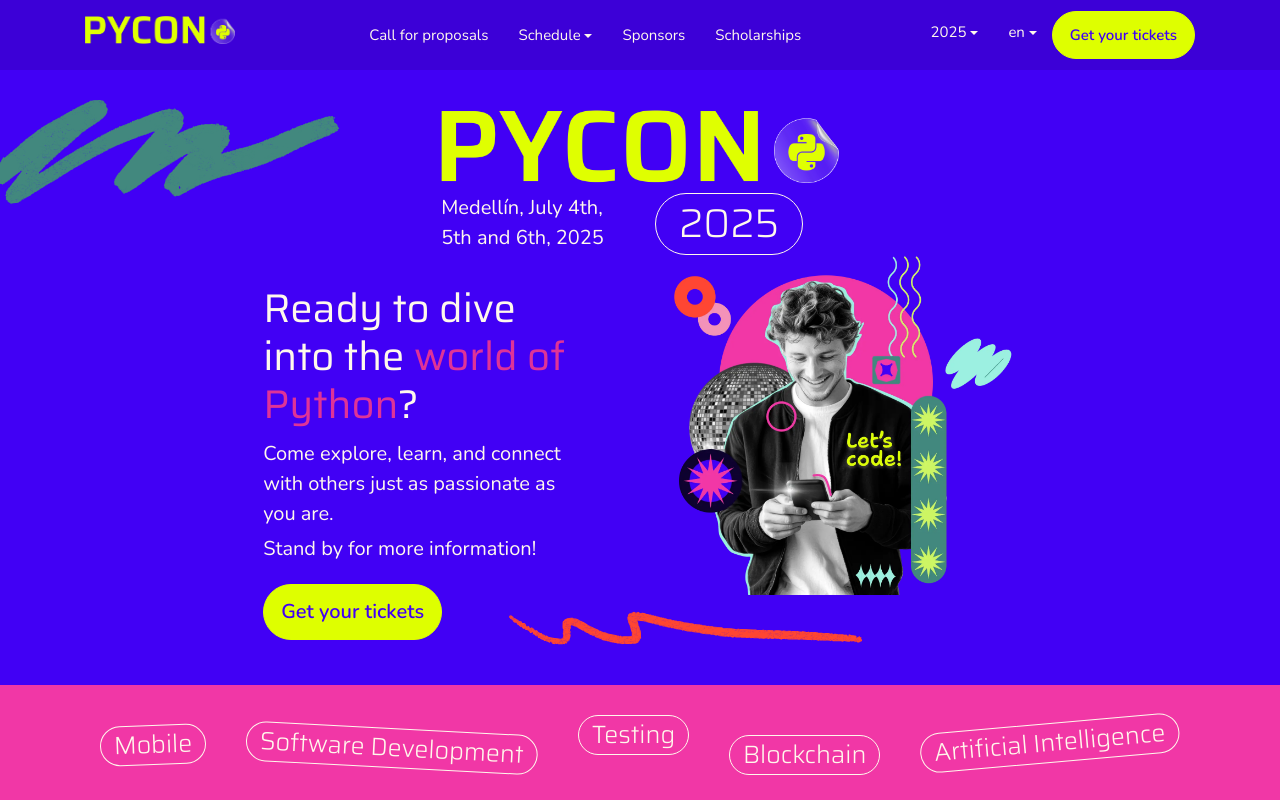
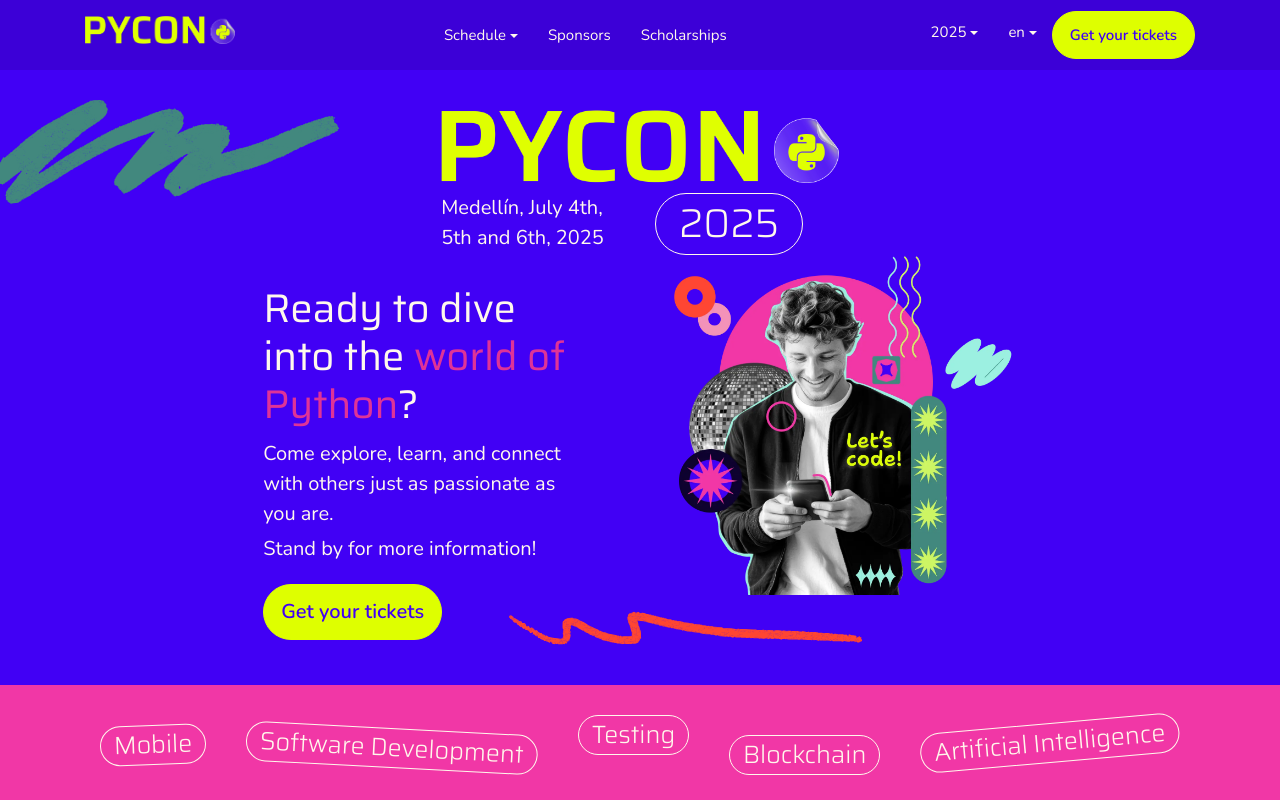
Before and after one commit to PyConColombia/website-2025, a React (Vite) app: page / in a window 1280 px wide. Shown: the top 800 px of the page. Built offline with nearby package versions, Linux system fonts and the light colour scheme; a web font is replaced by a local one.

Commit message:
Remove link to CFP

```diff
--- a/src/components/NavbarCustom.jsx
+++ b/src/components/NavbarCustom.jsx
@@ -1,6 +1,6 @@
 import { useContext } from 'react';
 import { PropTypes } from 'prop-types';
-import { NavLink, Link } from 'react-router-dom';
+import { NavLink } from 'react-router-dom';
 import Container from 'react-bootstrap/Container';
 import Nav from 'react-bootstrap/Nav';
 import Navbar from 'react-bootstrap/Navbar';
@@ -35,9 +35,9 @@
         <Navbar.Toggle aria-controls="basic-navbar-nav" />
         <Navbar.Collapse id="basic-navbar-nav">
           <Nav className="mx-auto">
-            <Nav.Link as={Link} to="/call-for-proposals">
+            {/* <Nav.Link as={Link} to="/call-for-proposals">
               {dataTranslate?.navbar?.callForProposals}
-            </Nav.Link>
+            </Nav.Link> */}
             <NavDropdown title={dataTranslate?.navbar?.schedule} id="schedule-nav-dropdown">
               <NavDropdown.Item as={NavLink} key={'keynotes'} to={'/keynotes'}>
                 Keynotes
```
